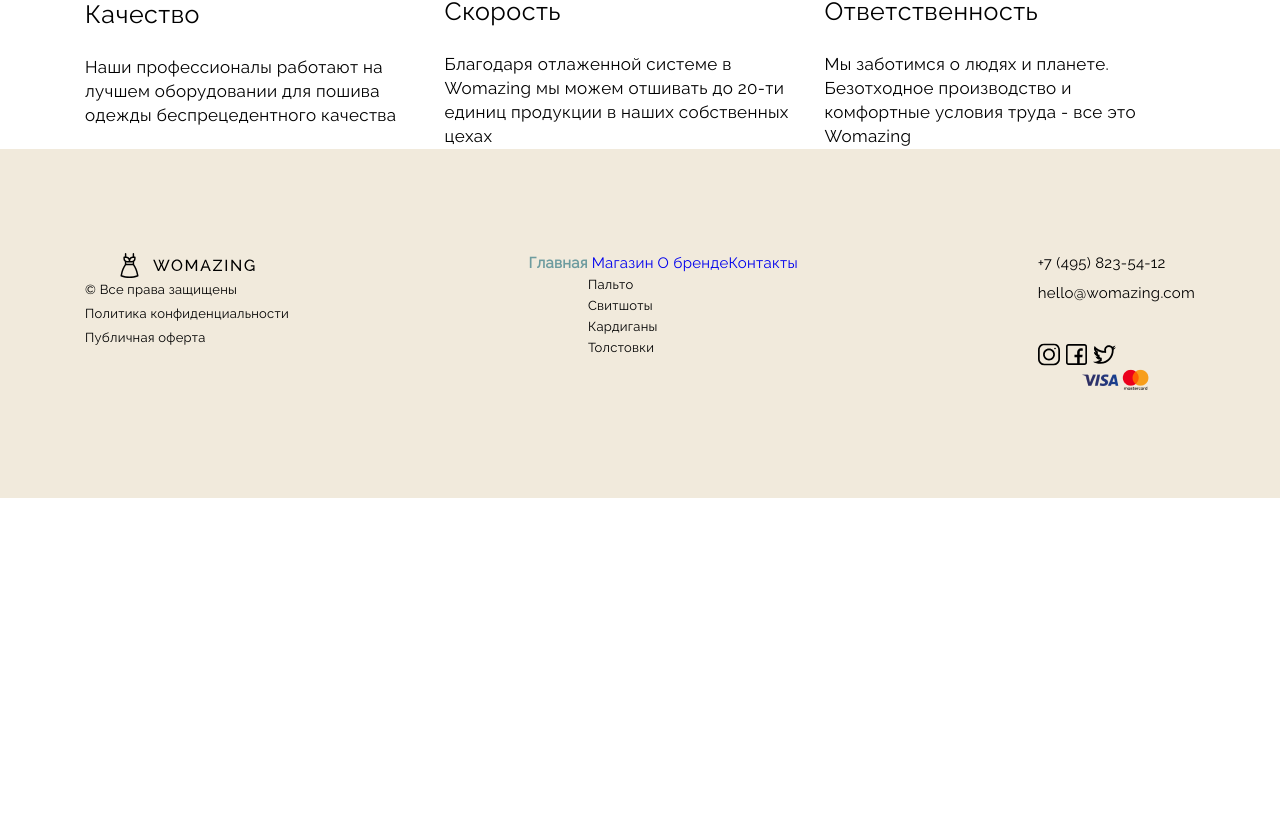
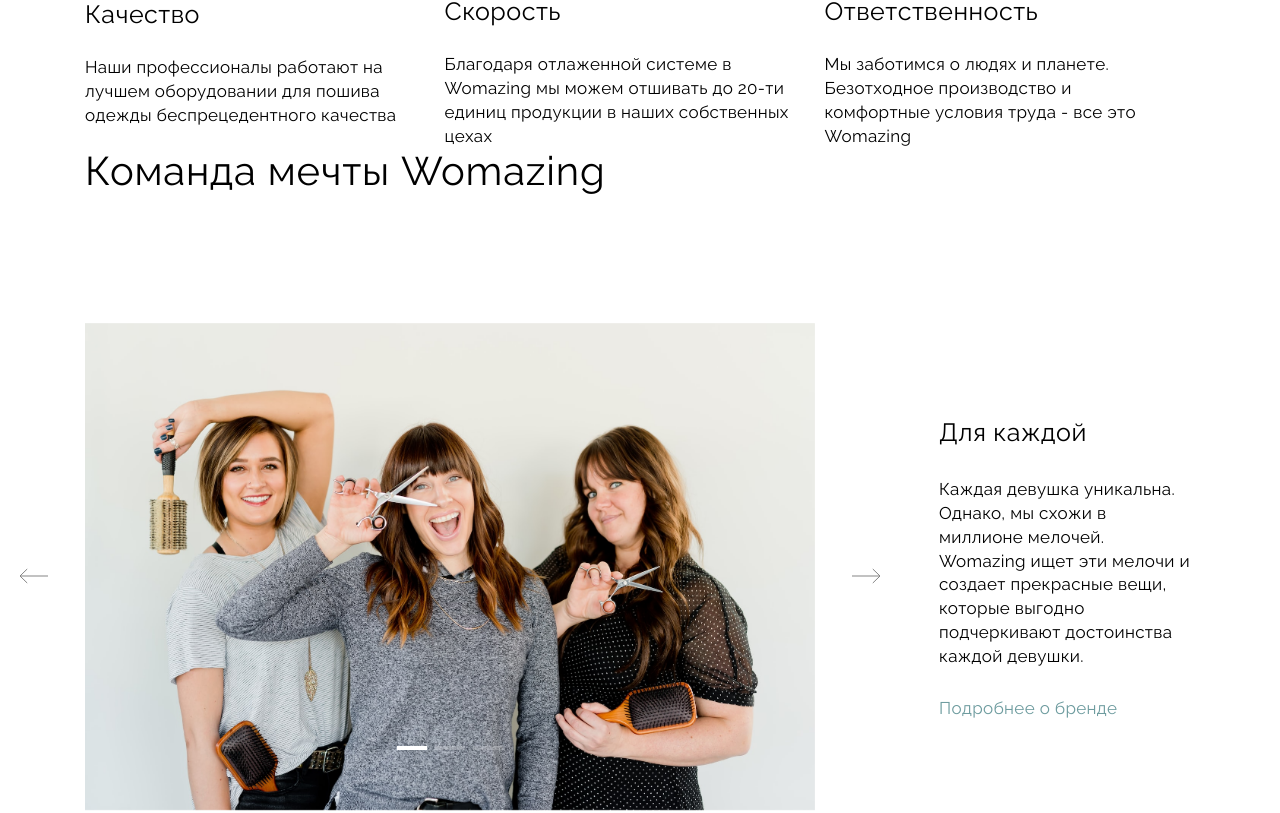
Before and after one commit to riabtsun/womazing, a React (Create React App) app: page / in a window 1280 px wide. Shown: the part 2008-2821 px from the top of the page. Before the commit the page ends 2506 px from the top, so only its background shows below. Built offline with nearby package versions, Linux system fonts and the light colour scheme.

Commit message:
add second slider in home page

```diff
--- a/package.json
+++ b/package.json
@@ -11,7 +11,7 @@
     "i18next": "^22.4.6",
     "i18next-browser-languagedetector": "^7.0.1",
     "i18next-http-backend": "^2.1.1",
-    "node-sass": "^8.0.0",
+    "node-sass": "^8.0.0yy",
     "react": "^18.2.0",
     "react-dom": "^18.2.0",
     "react-hook-form": "^7.41.5",
--- a/src/App.sass
+++ b/src/App.sass
@@ -12,6 +12,6 @@
   margin: 0 auto
 
 .App
-  text-align: center
+
 
 @import "Layout/Header/Header.module"
--- a/src/Pages/Home/Home.js
+++ b/src/Pages/Home/Home.js
@@ -6,12 +6,12 @@
 import Collection from './Collection/Collection';
 import Important from './Important/Important';
 import styles from './Home.module.sass';
+import Team from './Team/Team';
 
 const Home = () => {
   const { t } = useTranslation();
 
   const { count, user } = useContext(CustomContext);
-  // console.log(user);
   return (
     <div className={'container'}>
       <HomeSlider />
@@ -21,6 +21,7 @@
         Открыть магазин
       </Link>
       <Important />
+      <Team />
     </div>
   );
 };
--- /dev/null
+++ b/src/Pages/Home/Team/Team.js
@@ -0,0 +1,63 @@
+import { Navigation, Pagination, A11y, Autoplay } from 'swiper';
+import { Swiper, SwiperSlide } from 'swiper/react';
+import barbers from './barbers.jpg';
+import './TeamSlider.css';
+import styles from './Team.module.sass';
+import 'swiper/css/scrollbar';
+import Arrow from '../../../components/UI/Icons/Arrow';
+import { Link } from 'react-router-dom';
+
+const Team = () => {
+  return (
+    <section>
+      <h2 className={styles.teamTitle}>Команда мечты Womazing</h2>
+      <div className={styles.content}>
+        <div className="teamSlider">
+          <Swiper
+            modules={[Navigation, Pagination, A11y, Autoplay]}
+            spaceBetween={50}
+            slidesPerView={1}
+            navigation={{
+              nextEl: '.team-swiper-button-next',
+              prevEl: '.team-swiper-button-prev',
+              disabledClass: 'swiper-button-disabled',
+            }}
+            loop={true}
+            autoplay={false}
+            pagination={{ el: '.teamSliderPagination', clickable: true }}
+          >
+            <SwiperSlide>
+              <img className={'teamSliderImg'} src={barbers} alt="barbers" />
+            </SwiperSlide>
+            <SwiperSlide>
+              <img className={'teamSliderImg'} src={barbers} alt="barbers" />
+            </SwiperSlide>
+            <SwiperSlide>
+              <img className={'teamSliderImg'} src={barbers} alt="barbers" />
+            </SwiperSlide>
+          </Swiper>
+          <div className="team-swiper-button-prev">
+            <Arrow styles={{ transform: 'rotate(180deg)' }} color={'#858585'} />
+          </div>
+          <div className="team-swiper-button-next">
+            <Arrow color={'#858585'} />
+          </div>
+          <div className="teamSliderPagination"></div>
+        </div>
+        <div className={styles.teamAbout}>
+          <h3 className={styles.teamAboutTitle}>Для каждой</h3>
+          <p className={styles.teamAboutText}>
+            Каждая девушка уникальна. Однако, мы схожи в миллионе мелочей.
+            Womazing ищет эти мелочи и создает прекрасные вещи, которые выгодно
+            подчеркивают достоинства каждой девушки.
+          </p>
+          <Link className={styles.teamAboutLink} to={'/about'}>
+            Подробнее о бренде
+          </Link>
+        </div>
+      </div>
+    </section>
+  );
+};
+
+export default Team;
--- /dev/null
+++ b/src/Pages/Home/Team/Team.module.sass
@@ -0,0 +1,44 @@
+.teamTitle
+  font-weight: 500
+  font-size: 40px
+  line-height: 110%
+  letter-spacing: 0.02em
+  color: #000
+  margin-bottom: 92px
+  text-align: left
+
+.content
+  margin-top: 130px
+  margin-bottom: 130px
+  display: flex
+  justify-content: space-between
+  align-items: center
+
+
+.teamAbout
+  margin-left: 124px
+
+.teamAboutTitle
+  font-weight: 500
+  font-size: 25px
+  line-height: 140%
+  letter-spacing: 0.02em
+  color: #000
+  margin-bottom: 28px
+  text-align: left
+
+.teamAboutText
+  font-weight: 500
+  font-size: 17px
+  line-height: 140%
+  letter-spacing: 0.02em
+  color: #000
+  text-align: left
+  margin-bottom: 28px
+
+.teamAboutLink
+  font-weight: 500
+  font-size: 17px
+  line-height: 140%
+  letter-spacing: 0.02em
+  color: #6e9c9f
--- /dev/null
+++ b/src/Pages/Home/Team/TeamSlider.css
@@ -0,0 +1,62 @@
+.teamSlider {
+  max-width: 730px;
+  position: relative;
+}
+
+.teamSliderImg {
+  max-width: 100%;
+}
+
+.teamArrows {
+  display: flex;
+  justify-content: space-between;
+}
+
+.team-swiper-button-prev {
+  position: absolute;
+  left: -66px;
+  top: 50%;
+  transition: 0.5s;
+}
+
+.team-swiper-button-next {
+  position: absolute;
+  right: -66px;
+  top: 50%;
+  transition: 0.5s;
+}
+
+.team-swiper-button-prev:hover,
+.team-swiper-button-next:hover {
+  cursor: pointer;
+}
+
+.team-swiper-button-prev svg path,
+.team-swiper-button-next svg path {
+  transition: 0.5s;
+}
+
+.team-swiper-button-prev:hover svg path,
+.team-swiper-button-next:hover svg path {
+  stroke: #000;
+}
+
+.teamSliderPagination.swiper-pagination-bullets {
+  position: absolute;
+  bottom: 60px;
+  z-index: 2;
+  text-align: center;
+}
+
+.teamSliderPagination .swiper-pagination-bullet {
+  width: 30px;
+  height: 4px;
+  display: inline-block;
+  margin: 0 6px;
+  background: rgba(255, 255, 255, 1);
+  border-radius: 0;
+}
+
+.teamSliderPagination .swiper-pagination-bullet-active {
+  background: #fff;
+}
```
Also changed, not shown: src/Pages/Home/Team/barbers.jpg (added).
